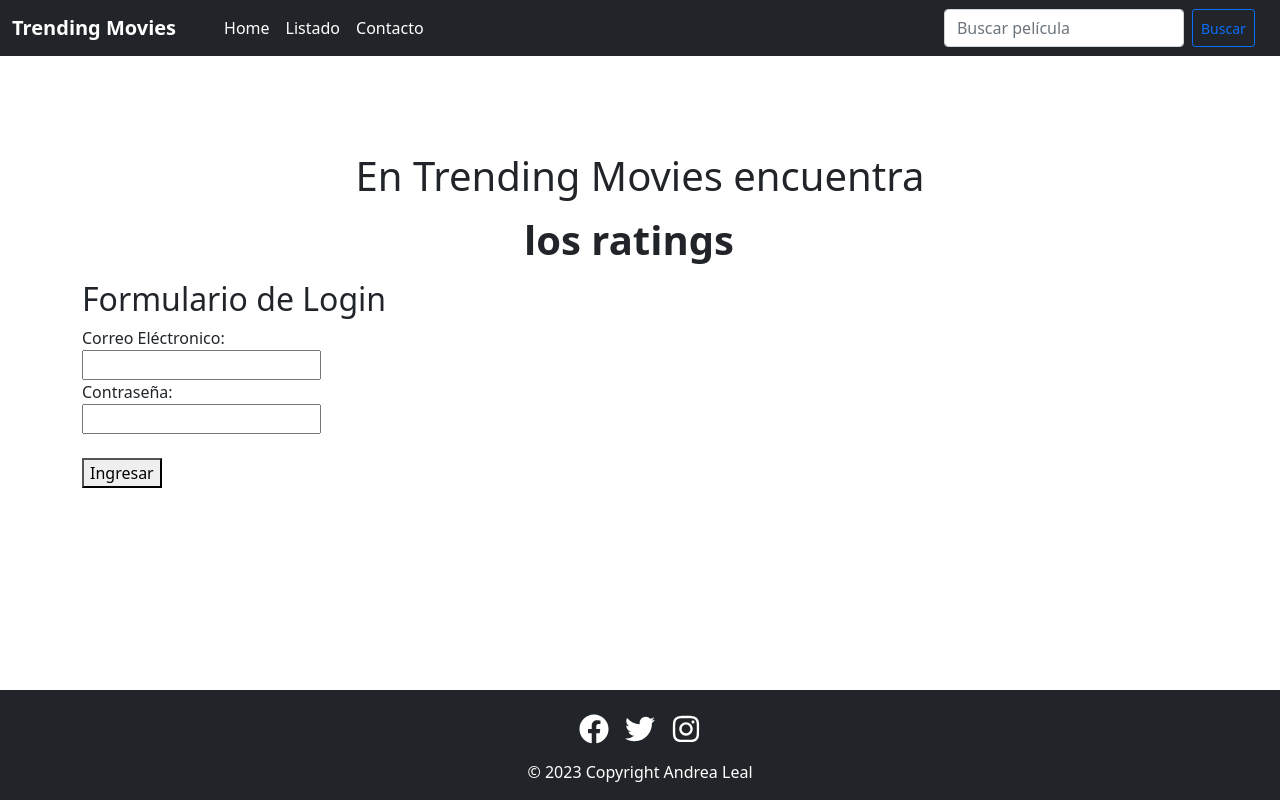
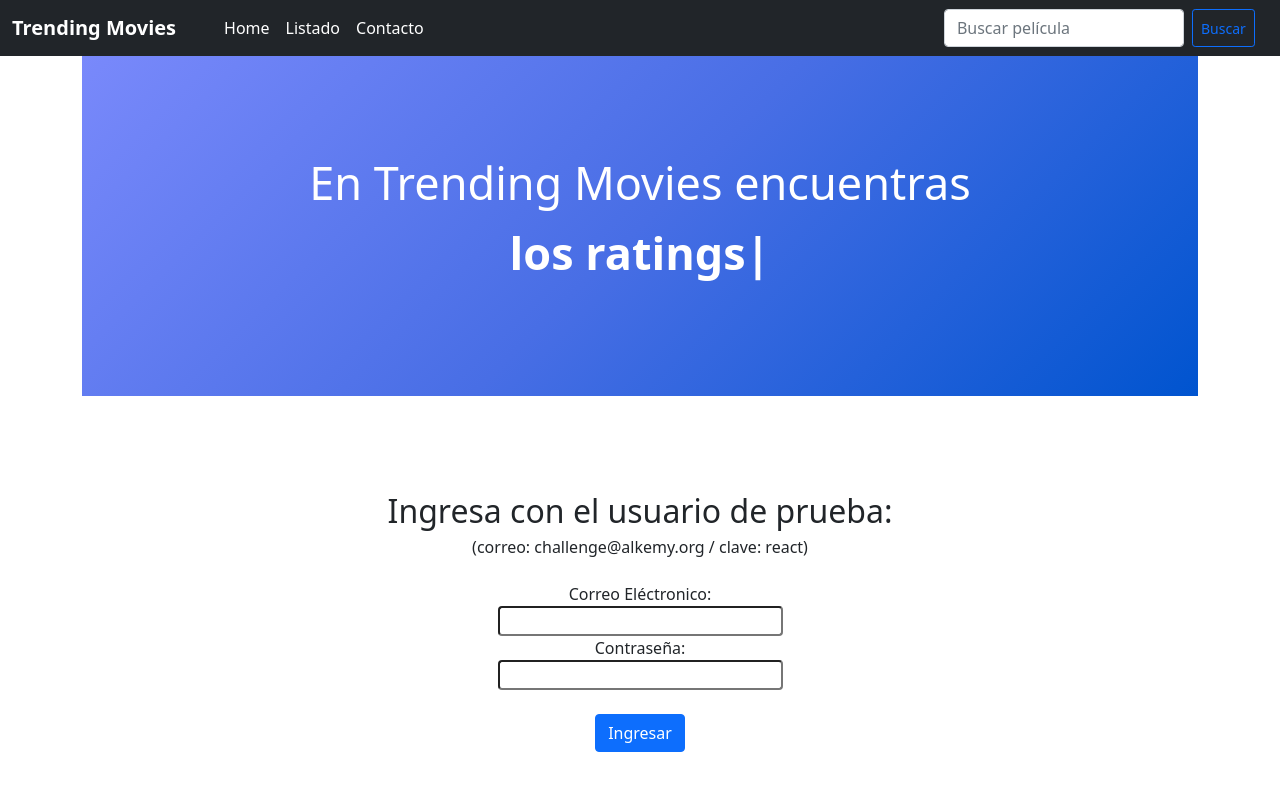
Before and after one commit to andrelealr/trendingmovies-react-skill-I, a React (Create React App) app: page / in a window 1280 px wide. Shown: the top 800 px of the page. Built offline with nearby package versions, Linux system fonts and the light colour scheme; a web font is replaced by a local one.

Commit message:
Added estilos css

```diff
--- a/package.json
+++ b/package.json
@@ -14,7 +14,6 @@
     "react-router-dom": "^6.6.1",
     "react-scripts": "5.0.1",
     "react-typical": "^0.1.3",
-    "sweetalert": "^2.1.2",
     "sweetalert2": "^11.6.16",
     "sweetalert2-react-content": "^5.0.7",
     "web-vitals": "^2.1.4"
--- a/src/App.js
+++ b/src/App.js
@@ -14,19 +14,14 @@ import './css/app.css'
 
 function App() {
 
-  const addOrRemoveFromFavs = () => {
-    console.log('Ok funciono');
-  }
-
   return (
     <>
     <Header />
-    <AnimacionHome />
 
       <div className="container">
         <Routes>
           <Route path='/' element={<Login />} />
-          <Route path='/listado' render={ (props) => <Listado addOrRemoveFromFavs={addOrRemoveFromFavs} {...props} />} />
+          <Route path='/listado' element={<Listado />} />
           <Route path='/detalle' element={<Detalle />} />
           <Route path='/resultados' element={<Resultados />} />
         </Routes>
--- a/src/components/AnimacionHome.js
+++ b/src/components/AnimacionHome.js
@@ -3,11 +3,11 @@ import '../css/app.css'
 
 function animacionHome() {
     return (
-        <section className="tendring-tittle">
-            <h1 className="mt-5 pt-5 mb-3 text-center">En Trending Movies encuentra</h1>
+        <section className="trending-tittle text-white">
+            <h1 className="mb-3 text-center">En Trending Movies encuentras</h1>
             <h1 className="mb-3 text-center">
                 <Typical
-                loop = {1}
+                loop = {Infinity}
                 wrapper = "b"
                 steps={[
                 'los estrenos',
@@ -17,9 +17,9 @@ function animacionHome() {
                 1000,
                 'los ratings',
                 1000,
-                'y mucho mas',
+                'y mucho más',
                 1000,
-                'de tus peliculas',
+                'de tus películas',
                 1000,
                 'favoritas',
                 1000,
--- a/src/components/Buscador.js
+++ b/src/components/Buscador.js
@@ -1,19 +1,20 @@
 import { useNavigate } from 'react-router-dom';
-import swal from "@sweetalert/with-react";
+import Swal from 'sweetalert2'
+
 
 function Buscador () {
   const navigate = useNavigate();
 
-  const submitHandler = e => {
+  const submitHandler = (e) => {
     e.preventDefault();
 
     const keyword = e.currentTarget.keyword.value.trim();
 
   //  Validación formulario
     if(keyword.length === 0) {
-      swal (<h4>Tienes que escribir una palabra en la búsqueda</h4>)
+      Swal.fire ('<h4>Tienes que escribir una palabra en la búsqueda</h4>')
     } else if (keyword.length < 4) {
-      swal (<h4>Ingresa más de 4 caracteres</h4>)
+      Swal.fire ('<h4>Ingresa más de 4 caracteres</h4>')
     } else {
       e.currentTarget.keyword.value = '';
       navigate(`/resultados?keyword=${keyword}`)
--- a/src/components/Footer.js
+++ b/src/components/Footer.js
@@ -7,9 +7,9 @@ function Footer() {
             <footer className="bg-dark text-center text-white sticky-bottom">
                 <div className="p-4 pb-0">
                     <section>
-                        <FaFacebook size="30" className="me-3" />
-                        <FaTwitter size="30" className="me-3"/>
-                        <FaInstagram size="30" />
+                        <FaFacebook size="20" className="me-3" />
+                        <FaTwitter size="20" className="me-3"/>
+                        <FaInstagram size="20" />
                     </section>
                 </div>
                 <div className="text-center p-3">
--- a/src/components/Listado.js
+++ b/src/components/Listado.js
@@ -1,13 +1,11 @@
 import { useEffect, useState } from "react";
 import { Link, Navigate } from "react-router-dom";
 import axios from "axios";
-import swal from '@sweetalert/with-react';
-import '../css/app.css'
+import Swal from 'sweetalert2';
+import '../css/app.css';
 
-function Listado (props) {
+function Listado () {
     let token =  sessionStorage.getItem('token');
-
-    console.log(props);
 
     const [moviesList, setMoviesList ] = useState([]);
 
@@ -20,8 +18,8 @@ function Listado (props) {
                 setMoviesList(apiData.results);
             })
             .catch(error =>
-                swal (
-                    <h2>Hubo errores, intenta mas tardes</h2>
+                Swal.fire (
+                    '<h2>Hubo errores, intenta mas tardes</h2>'
                 )
             )
     }, [setMoviesList]);
@@ -30,6 +28,7 @@ function Listado (props) {
 
     return (
         <>
+        <h2 className="buscaste-tittle text-white text-center">Novedades en películas</h2>
         {/* Proteccion de ruta login / renderizado condicional */}
         { !token && <Navigate to="/" replace />}
 
--- a/src/components/Login.js
+++ b/src/components/Login.js
@@ -1,6 +1,7 @@
 import axios from "axios";
-import swal from '@sweetalert/with-react';
+import Swal from 'sweetalert2';
 import { useNavigate, Navigate } from 'react-router-dom';
+import AnimacionHome from "./AnimacionHome";
 
 function Login() {
 
@@ -16,7 +17,7 @@ function Login() {
         // validación campos vacíos
 
         if (email ==='' || password === '') {
-            swal (
+            Swal (
                 <h2>Los campos no pueden estar vacíos</h2>
             );
             return;
@@ -25,14 +26,14 @@ function Login() {
         // validación email con expresión regular
 
         if (email !=='' && !regexEmail.test(email)){
-            swal(
+            Swal(
                 <h2>Debes escribir una direccion de correo electronico valida</h2>
             );
             return;
         };
 
         if (email !== 'challenge@alkemy.org' || password !== 'react'){
-            swal (
+            Swal (
                 <h2>Credenciales inválidas</h2>
             );
             return;
@@ -43,8 +44,8 @@ function Login() {
         axios
             .post('http://challenge-react.alkemy.org', { email, password })
             .then (res => {
-                swal (
-                    <h2>Excelente, ingresaste correctamente</h2>
+                Swal.fire (
+                    '<h2>Excelente, ingresaste correctamente</h2>'
                 );
                     console.log(res.data);
                     const tokenRecibido = res.data.token;
@@ -57,24 +58,28 @@ function Login() {
 
     return (
         <>
+        <AnimacionHome />
         { token && <Navigate to="/listado" replace />}
-            <h2>Formulario de Login</h2>
-            <form onSubmit={submitHandler}>
+        <div className="login mt-5 pt-5">
+            <h2 className="text-center">Ingresa con el usuario de prueba:</h2>
+            <h6 className="text-center mb-4">(correo: challenge@alkemy.org / clave: react)</h6>
+            <form className="text-center mt-3" onSubmit={submitHandler}>
                 <label>
                     <span>Correo Eléctronico:</span>
                     <br/>
-                    <input type="text" name="email" />
+                    <input type="text" name="email" className="rounded pe-5" />
                 </label>
                 <br />
                 <label>
                     <span>Contraseña:</span>
                     <br/>
-                    <input type="password" name="password" />
+                    <input type="password" name="password" className="rounded pe-5" />
                 </label>
                 <br/>
                 <br/>
-                <button type="submit">Ingresar</button>
+                <button type="submit" className="btn btn-primary mx-auto">Ingresar</button>
             </form>
+         </div>
         </>
     )
 }
--- a/src/components/Resultados.js
+++ b/src/components/Resultados.js
@@ -1,7 +1,8 @@
 import { useEffect, useState } from "react";
 import axios from "axios";
 import { Link } from "react-router-dom";
-import swal from "@sweetalert/with-react";
+import Swal from 'sweetalert2'
+import withReactContent from 'sweetalert2-react-content'
 
 function Resultados () {
 
@@ -18,7 +19,7 @@ function Resultados () {
                 const movieArray= response.data.results;
 
                 if (movieArray.length === 0) {
-                    swal (<h4>Tu búsqueda no arrojo resultados. Vuelve a intentarlo</h4>);
+                    Swal (<h4>Tu búsqueda no arrojo resultados. Vuelve a intentarlo</h4>);
                 }
 
                 setMoviesResults(movieArray);
@@ -31,7 +32,7 @@ function Resultados () {
 
     return(
         <>
-        <h2>Buscaste <em>{keyword}</em></h2>
+        <h2 className="buscaste-tittle text-white text-center">Buscaste <em>{keyword}</em></h2>
         {moviesResults.length === 0 && <h3>No hay resultados</h3>}
             <div className="row" id="resultados">
         {
--- a/src/css/app.css
+++ b/src/css/app.css
@@ -8,6 +8,10 @@
     font-family: 'Barlow', sans-serif;
     ;
 } */
+
+#root {
+    margin-bottom: 300px;
+}
 
 
 /* listado */
@@ -39,3 +43,18 @@
     position: relative;
     margin-bottom: 200px;
 }
+
+.trending-tittle {
+    padding: 100px 100px;
+    background-image: linear-gradient(135deg, #7989fb 0, #486ee5 50%, #0054cf 100%);
+
+}
+
+.trending-tittle h1 {
+    font-size: 45px;
+}
+
+.buscaste-tittle {
+    background-image: linear-gradient(135deg, #7989fb 0, #486ee5 50%, #0054cf 100%);
+    padding: 30px  30px;
+}
```
Also changed, not shown: 1 other file (tests, documents, lock files or other folders).
